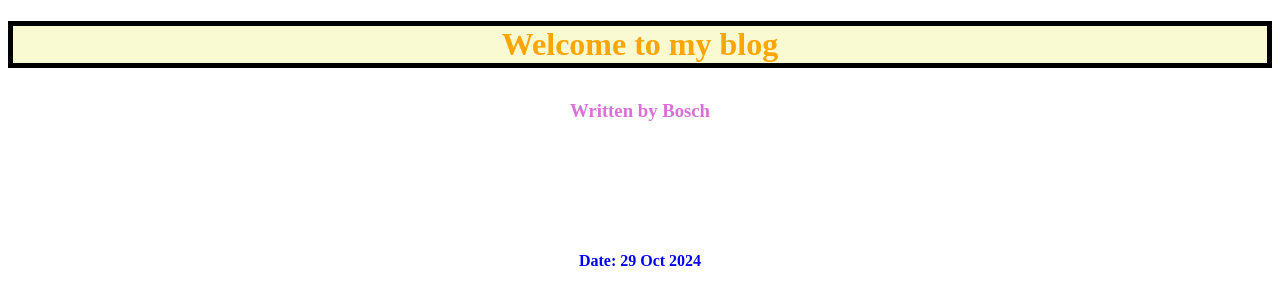
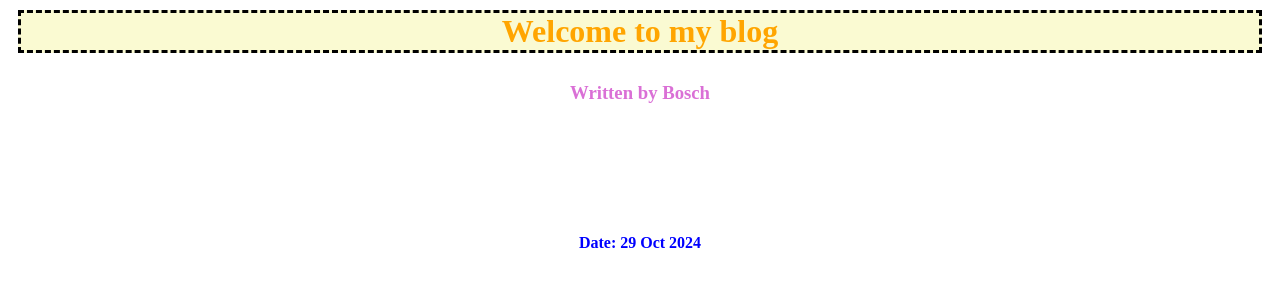
Before and after one commit to boschxie/techup-bosch, a plain HTML site: page index.html in a window 1280 px wide. Drawn offline with Linux system fonts and the light colour scheme.

Commit message:
update css style

```diff
--- a/style.css
+++ b/style.css
@@ -2,9 +2,10 @@
 h1 {
     color: orange;
     background-color: lightgoldenrodyellow;
-    border: 5px black solid;
-    padding: 20px, 10px;
+    border: 3px black dashed;
+    padding: 50px, 30px;
     text-align: center;
+    margin: 10px;
 }
 
 /* This is to apply formatting for second header */
```
